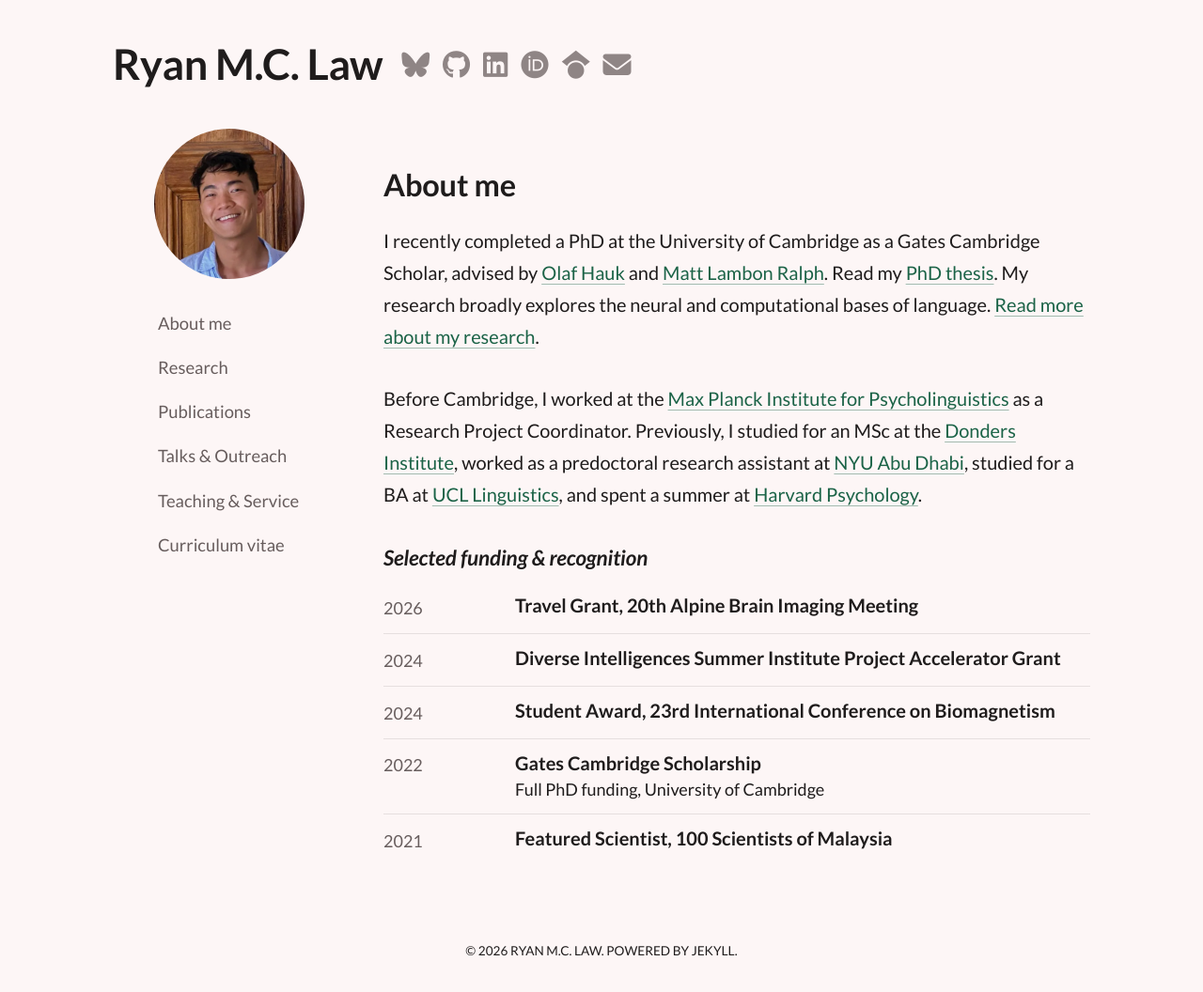
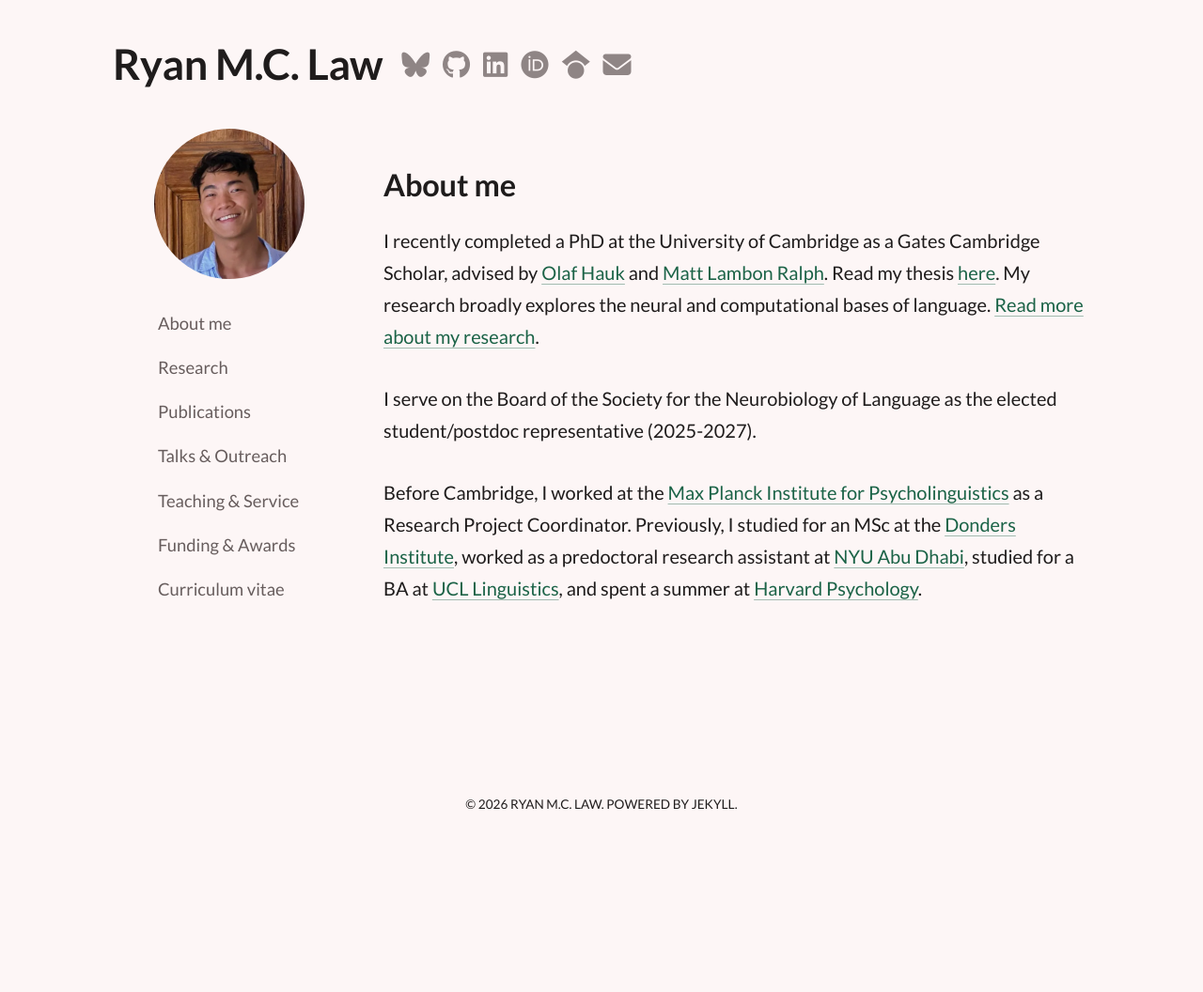
Before and after one commit to rmc-law/rmc-law.github.io, a Jekyll site: the page built from index.md, in a window 1280 px wide. Shown: the whole page at 94% size. Built offline with Jekyll 4.4.1, drawn with Linux system fonts in a browser that asks for light colours; nearby versions of some CDN libraries; after the commit the page ends 900 px from its top, so only the background shows below that.

Commit message:
Add separate award section

```diff
--- a/_data/publications.yml
+++ b/_data/publications.yml
@@ -23,6 +23,7 @@
   links:
     doi: https://doi.org/10.1162/IMAG.a.1131
     preprint: https://doi.org/10.1101/2025.04.11.648390
+    community: https://bsky.app/profile/vborghesani.bsky.social/post/3lmnaq27gps27
 
 - title: "Position: Principles of Animal Cognition to Improve LLM Evaluations"
   authors: [Sunayana Rane*, Cyrus F. Kirkman*, Graham Todd*, Amanda Royka*, Ryan M.C. Law*, Erica Cartmill, Jacob G. Foster]
--- a/_includes/about.html
+++ b/_includes/about.html
@@ -2,9 +2,10 @@
 
 <p>I recently completed a PhD at the University of Cambridge as a Gates Cambridge Scholar, advised by
     <a href="https://www.mrc-cbu.cam.ac.uk/people/olaf-hauk/" target="_blank">Olaf Hauk</a> and
-    <a href="http://www.mrc-cbu.cam.ac.uk/people/Matt.Lambon-Ralph/" target="_blank">Matt Lambon Ralph</a>. Read my
-    <a href="https://doi.org/10.17863/CAM.136268" target="_blank">PhD thesis</a>.
-
+    <a href="http://www.mrc-cbu.cam.ac.uk/people/Matt.Lambon-Ralph/" target="_blank">Matt Lambon Ralph</a>. Read my thesis
+    <a href="https://doi.org/10.17863/CAM.136268" target="_blank">here</a>.
     My research broadly explores the neural and computational bases of language. <a href="research">Read more about my research</a>.</p>
 
-Before Cambridge, I worked at the <a href="https://www.mpi.nl/" target="_blank">Max Planck Institute for Psycholinguistics</a> as a Research Project Coordinator. Previously, I studied for an MSc at the <a href="https://www.ru.nl/en/donders-institute" target="_blank">Donders Institute</a>, worked as a predoctoral research assistant at <a href="https://nyuad.nyu.edu/en/" target="_blank">NYU Abu Dhabi</a>, studied for a BA at <a href="https://www.ucl.ac.uk/brain-sciences/pals/research/linguistics" target="_blank">UCL Linguistics</a>, and spent a summer at <a href="https://psychology.fas.harvard.edu/" target="_blank">Harvard Psychology</a>.
+<p>I serve on the Board of the Society for the Neurobiology of Language as the elected student/postdoc representative (2025-2027).</p>
+
+<p>Before Cambridge, I worked at the <a href="https://www.mpi.nl/" target="_blank">Max Planck Institute for Psycholinguistics</a> as a Research Project Coordinator. Previously, I studied for an MSc at the <a href="https://www.ru.nl/en/donders-institute" target="_blank">Donders Institute</a>, worked as a predoctoral research assistant at <a href="https://nyuad.nyu.edu/en/" target="_blank">NYU Abu Dhabi</a>, studied for a BA at <a href="https://www.ucl.ac.uk/brain-sciences/pals/research/linguistics" target="_blank">UCL Linguistics</a>, and spent a summer at <a href="https://psychology.fas.harvard.edu/" target="_blank">Harvard Psychology</a>.</p>
--- a/_includes/awards.html
+++ b/_includes/awards.html
@@ -1,2 +1,4 @@
-<h4 class="awards-heading">Selected funding &amp; recognition</h4>
+<h3>Funding &amp; Awards</h3>
+<p class="pub-profiles">Awards in the last 5 years.</p>
+
 {% include rows.html items=site.data.awards %}
--- a/_sass/_layout.scss
+++ b/_sass/_layout.scss
@@ -241,6 +241,7 @@
 }
 
 .row-title {
+  font-size: .9em;
   font-weight: $bold-weight;
   line-height: 1.45;
 }
--- a/index.md
+++ b/index.md
@@ -4,5 +4,3 @@
 ---
 
 {%- include about.html %}
-
-{% include awards.html %}
```
Also changed, not shown: _data/awards.yml (+22 -1 lines), funding.md (added, +8 -0 lines).
